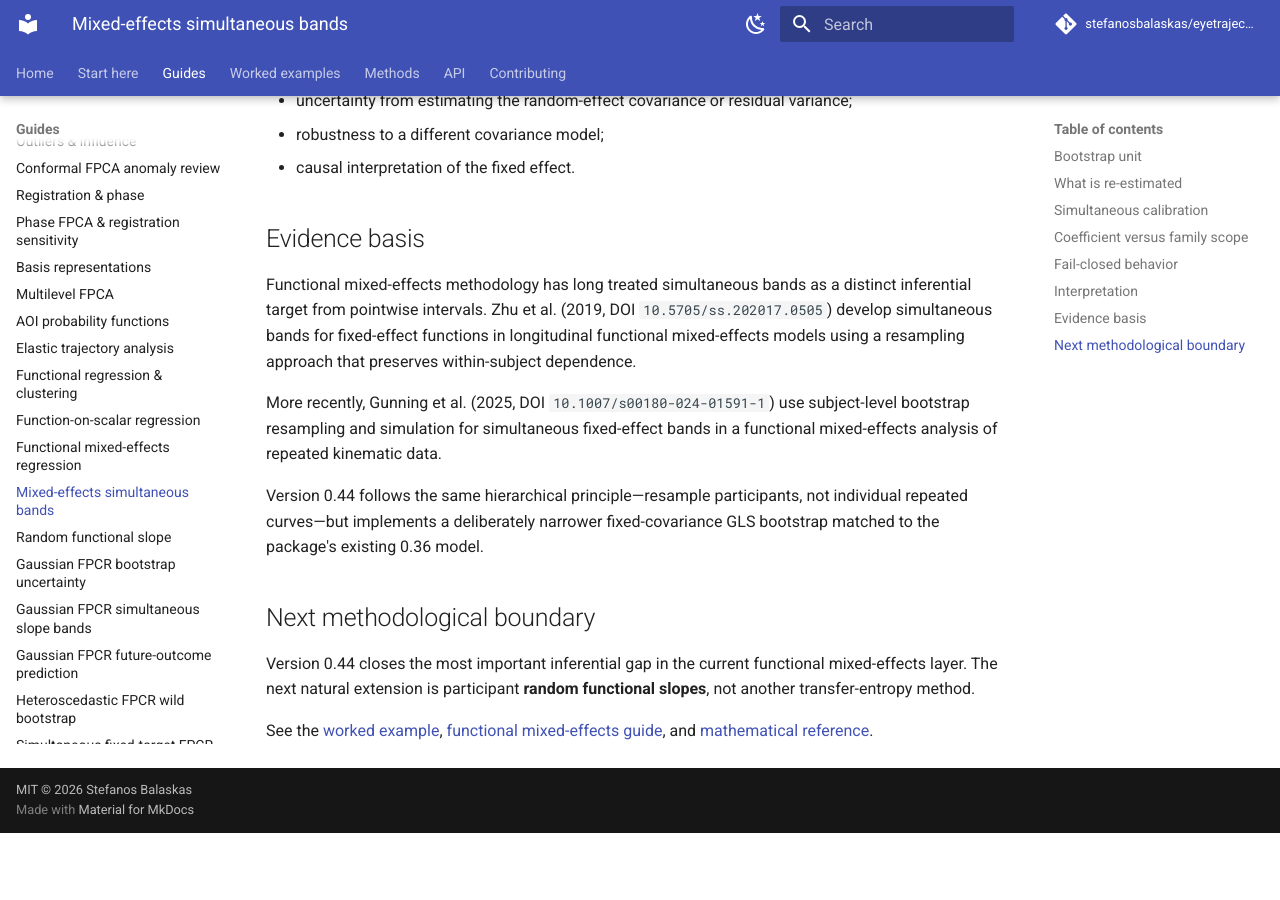
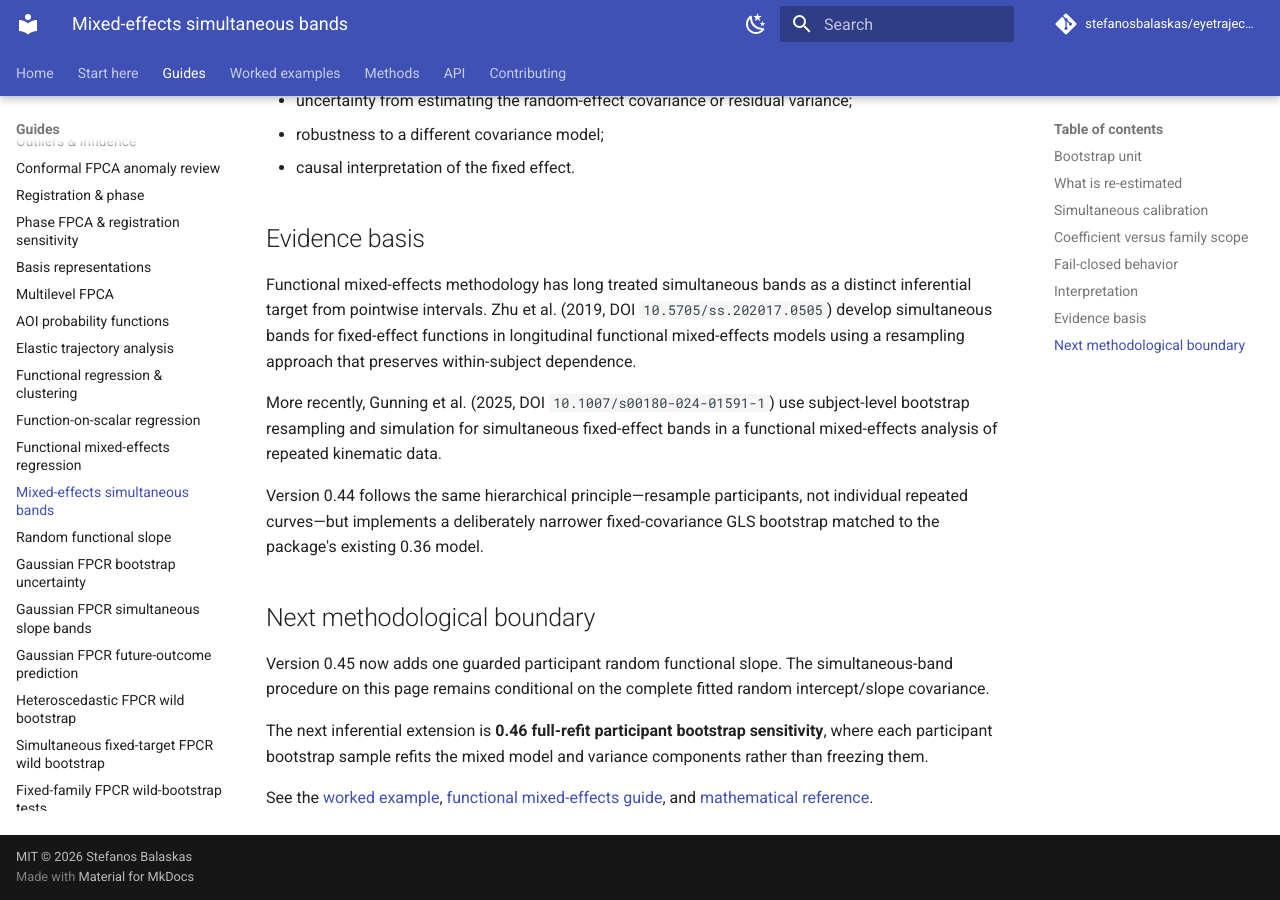
Before and after one commit to stefanosbalaskas/eyetrajectoriespy, an MkDocs documentation site: the page built from docs/methods/functional-mixed-effects-simultaneous-bands.md, in a window 1280 px wide and 900 px high, scrolled down 3053 px. Built offline with MkDocs 1.6.1 and Material for MkDocs 9.7.7, drawn with Linux system fonts in a browser that asks for light colours; comment, search, counter and statistics services are not loaded; before the commit the page ends 3886 px from its top, so only the background shows below that.

Commit message:
Advance simultaneous-band next boundary after 0.45

```diff
--- a/docs/methods/functional-mixed-effects-simultaneous-bands.md
+++ b/docs/methods/functional-mixed-effects-simultaneous-bands.md
@@ -179,9 +179,13 @@
 
 ## Next methodological boundary
 
-Version 0.44 closes the most important inferential gap in the current
-functional mixed-effects layer. The next natural extension is participant
-**random functional slopes**, not another transfer-entropy method.
+Version 0.45 now adds one guarded participant random functional slope. The
+simultaneous-band procedure on this page remains conditional on the complete
+fitted random intercept/slope covariance.
+
+The next inferential extension is **0.46 full-refit participant bootstrap
+sensitivity**, where each participant bootstrap sample refits the mixed model
+and variance components rather than freezing them.
 
 See the
 [worked example](../examples/functional-mixed-effects-simultaneous-bands.md),
```
